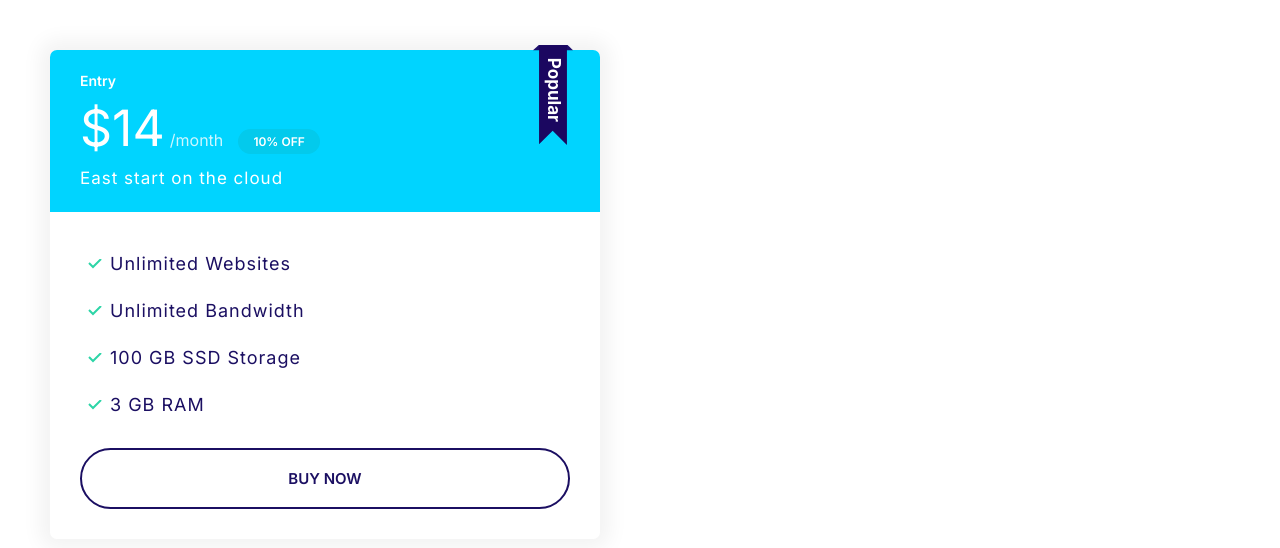
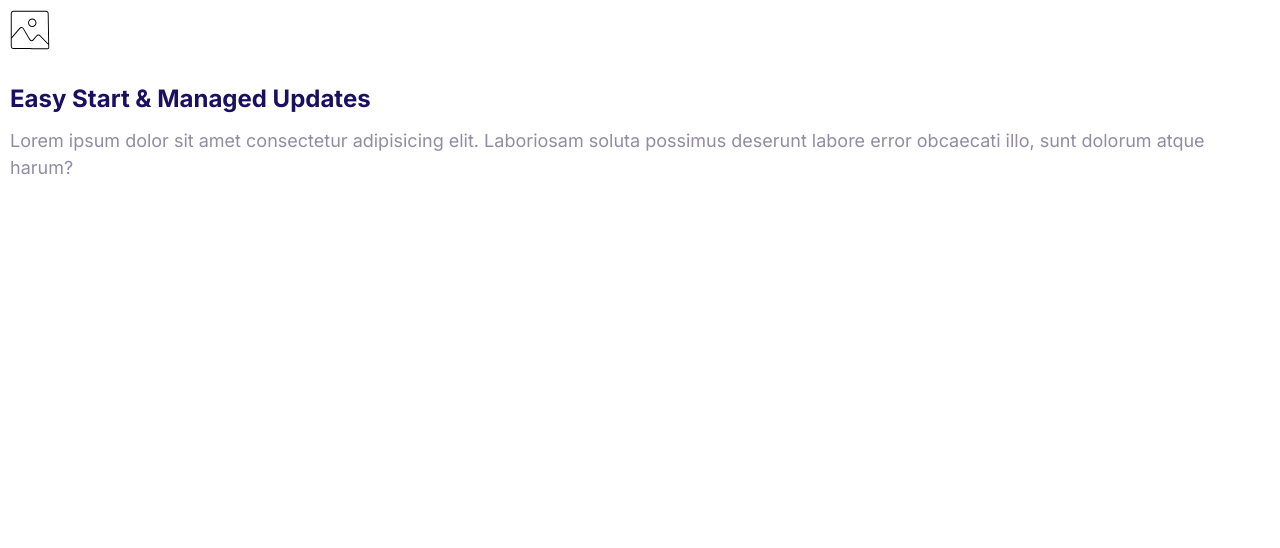
Before and after one commit to AbbasRazaPakistan/Moshify, a plain HTML site: page index.html in a window 1280 px wide. Drawn offline with Linux system fonts and the light colour scheme.

Commit message:
Media Object created.

```diff
--- a/index.html
+++ b/index.html
@@ -14,26 +14,19 @@
     <title>Moshify</title>
   </head>
   <body>
-    <div style="width: 50%; padding: 4rem">
-      <div class="plan plan--popular">
-        <div class="card card--secondary">
-          <header class="card__header">
-            <h3 class="plan__name">Entry</h3>
-            <span class="plan__price">$14</span>
-            <span class="plan__billing-cycle">/month</span>
-            <span class="badge badge--secondary badge--small">10% OFF</span>
-            <span class="plan__description">East start on the cloud</span>
-          </header>
-          <div class="card__body">
-            <ul class="list list--tik">
-              <li class="list__item">Unlimited Websites</li>
-              <li class="list__item">Unlimited Bandwidth</li>
-              <li class="list__item">100 GB SSD Storage</li>
-              <li class="list__item">3 GB RAM</li>
-            </ul>
-            <button class="btn btn--outline btn--block">BUY NOW</button>
-          </div>
-        </div>
+    <div class="media">
+      <div class="media__image">
+        <svg class="icon icon--primary">
+          <use xlink:href="../images/sprite-icon.svg#snap"></use>
+        </svg>
+      </div>
+      <div class="media__body">
+        <h3 class="media__title">Easy Start & Managed Updates</h3>
+        <p>
+          Lorem ipsum dolor sit amet consectetur adipisicing elit. Laboriosam
+          soluta possimus deserunt labore error obcaecati illo, sunt dolorum
+          atque harum?
+        </p>
       </div>
     </div>
   </body>
```
Also changed, not shown: components/media.html (added, +14 -0 lines).
